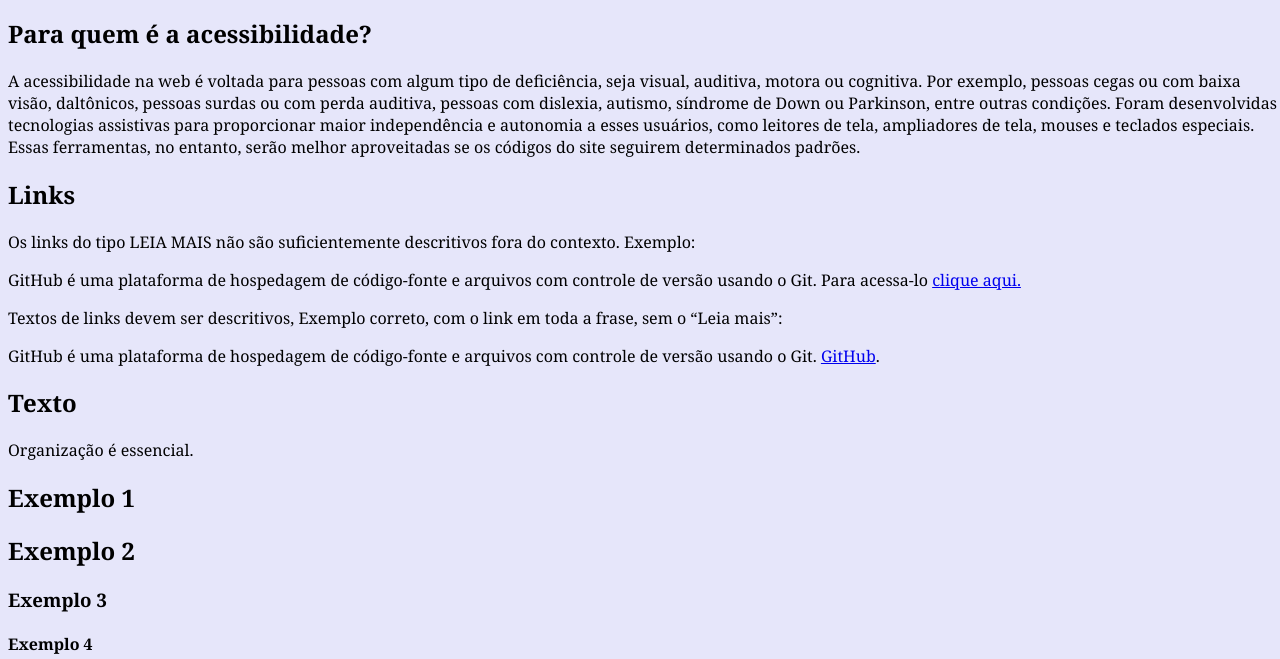
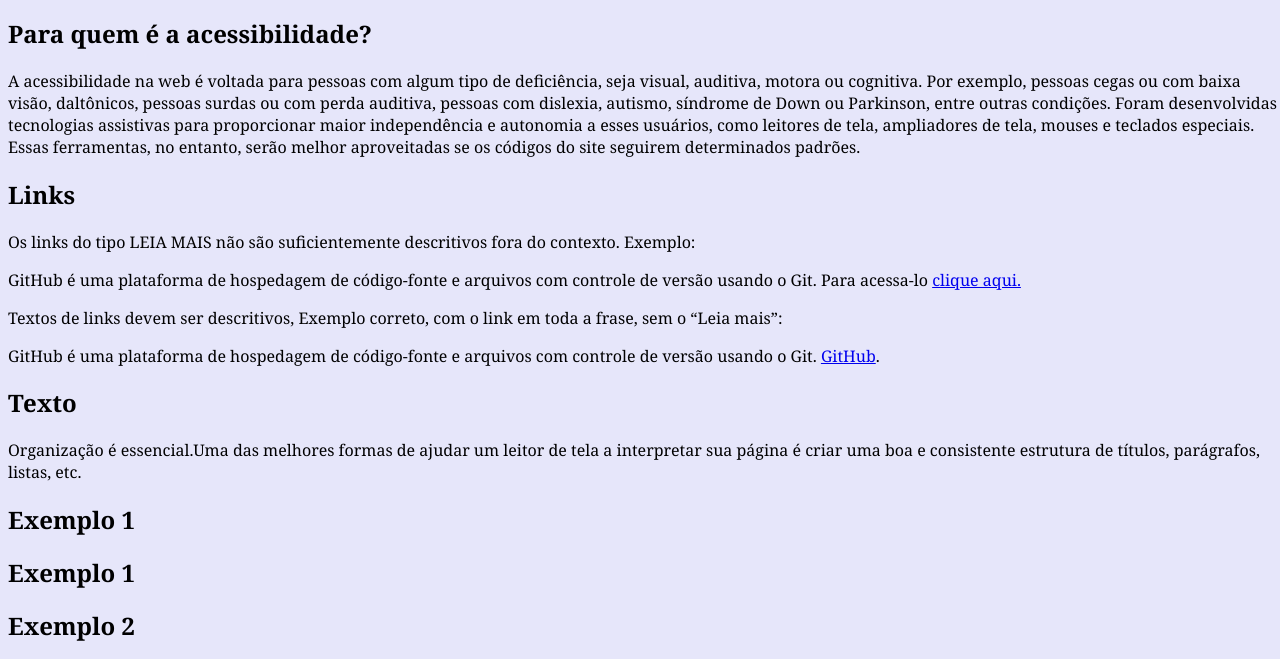
Before and after one commit to httpBianca/Trabalho1, a plain HTML site: page index.html in a window 1280 px wide. Shown: the part 139-798 px from the top of the page. Drawn offline with Linux system fonts and the light colour scheme.

Commit message:
Update index.html

```diff
--- a/index.html
+++ b/index.html
@@ -41,7 +41,8 @@
 
         <article>
             <h2 id="text">Texto</h2>
-            <p>Organização é essencial.</p>
+            <p>Organização é essencial.Uma das melhores formas de ajudar um leitor de tela a interpretar sua página é criar uma boa e consistente estrutura de títulos, parágrafos, listas, etc.</p>
+                <h1>Exemplo 1</h1>
                 <h1>Exemplo 1</h1>
                 <h2>Exemplo 2</h2>
                 <h3>Exemplo 3</h3>
```
